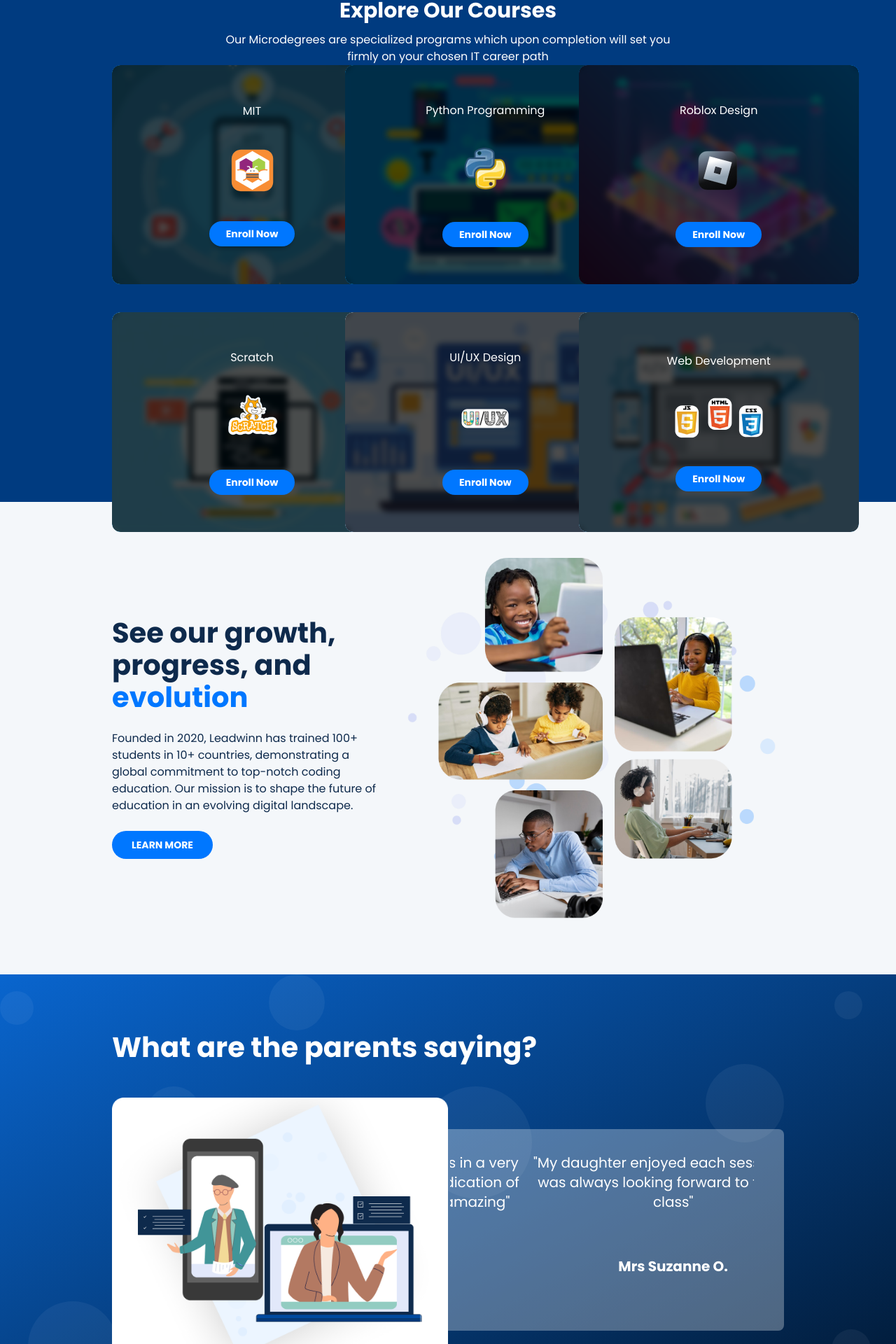
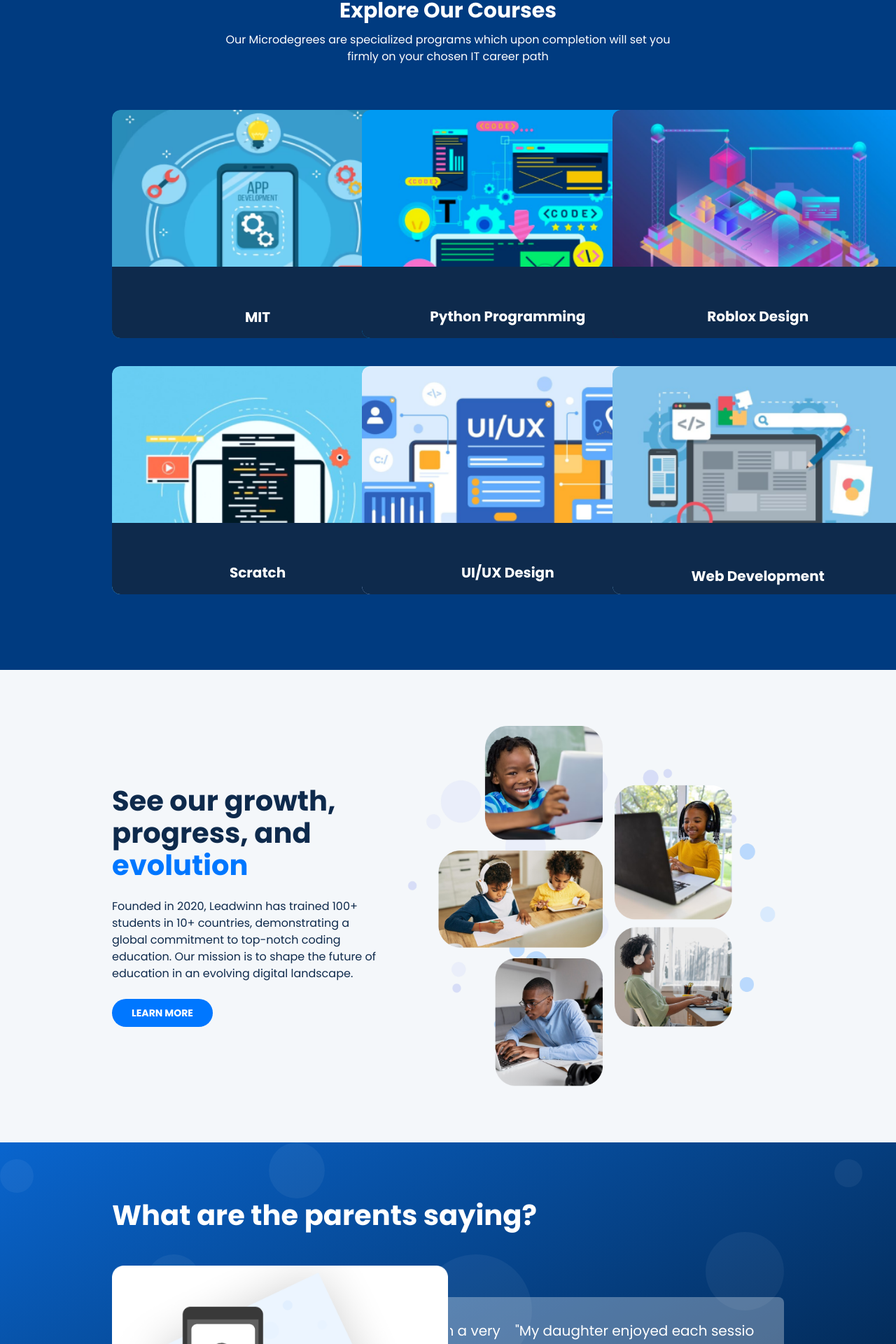
Before and after one commit to Adeleyeha-17/Leadwinn-Academy, a React (Vite) app: page / in a window 1280 px wide. Shown: the part 2363-4283 px from the top of the page at 70% size. Built offline with nearby package versions, Linux system fonts and the light colour scheme.

Commit message:
updated Courses component

```diff
--- a/src/components/Courses/Courses.tsx
+++ b/src/components/Courses/Courses.tsx
@@ -38,18 +38,18 @@ export const Courses = () => {
    ]
 
   return (
-    <div className="bg-footer-blue h-screen py-10 md:px-12 md:py-20 px-5 xl:px-40 lg:py-20 md:max-lg:max-w-6xl lg:max-xl:max-w-7xl mx-auto font-poppins">
-      <div className="text-center text-white">
+    <div className="bg-footer-blue h-[65rem] py-10 md:px-12 md:py-20 px-5 xl:px-40 lg:py-20 md:max-lg:max-w-6xl lg:max-xl:max-w-7xl mx-auto font-poppins">
+      <div className="text-center text-white mb-16">
          <h1 className="font-bold text-3xl mb-3">Explore Our Courses</h1>
          <h4 className="max-w-2xl mx-auto">Our Microdegrees are specialized programs which upon completion will set you firmly on your chosen IT career path</h4>
       </div>
 
-      <div className="grid grid-cols-3 gap-10">
+      <div className="grid grid-cols-3 gap-x-28 gap-y-10">
          {courses.map((data, index) => (
-            <div key={index} className="w-[25rem] relative mx-auto rounded-xl overflow-hidden">
-               <img src={data.img} alt={data.heading} className="w-[29rem] rounded-xl mx-auto" />
-               <div className="absolute top-0 bottom-0 right-0 left-0 flex flex-col justify-center items-center gap-10 bg-black bg-opacity-70 backdrop-blur-sm text-white rounded-xl">
-                  <h1>{data.heading}</h1>
+            <div key={index} className="w-[26rem] relative rounded-xl overflow-hidden">
+               <img src={data.img} alt={data.heading} className="w-full rounded-xl" />
+               <div className="absolute translate-y-56 hover:translate-y-0 transition ease-in-out duration-400 flex flex-col justify-center items-center gap-10 bg-courses bg-opacity-1 backdrop-blur-sm inset-0 text-white rounded-xl rounded-t-none">
+                  <h1 className="font-bold text-xl">{data.heading}</h1>
                   <img src={data.overlayImg} alt={data.heading} />
 
                   <Button path="" title="Enroll Now"/>
--- a/src/components/Faq/Faq.tsx
+++ b/src/components/Faq/Faq.tsx
@@ -32,7 +32,7 @@ export const Faq: React.FC = () => {
    ];
 
    return (
-      <div className="px-6 sm:px-10 md:px-20 lg:px-52 p-10 md:max-lg:max-w-6xl mx-auto font-poppins">
+      <div className="px-6 sm:px-10 md:px-20 lg:px-52 xl:px-64 p-10 md:max-lg:max-w-6xl mx-auto font-poppins">
         <h1 className="text-head-black font-bold text-base sm:text-xl lg:text-3xl xl:text-4xl mb-8 flex items-center justify-center">Frequency Asked Question
         </h1>
 
--- a/src/components/Growth/Growth.tsx
+++ b/src/components/Growth/Growth.tsx
@@ -4,7 +4,7 @@ export const Growth = () => {
   return (
    <div className="flex flex-col md:flex-row justify-between py-10 md:px-12 md:py-20 px-5 xl:px-40 lg:py-20 md:max-lg:max-w-6xl lg:max-xl:max-w-7xl md:bg-[#F4F7FA] font-poppins">
     <div className="flex max-sm:flex-col md:justify-between md:items-center sm:w-full">
-      <div className="flex flex-col gap-4 lg:gap-6 text-head-black md:max-xl:w-3/5 xl:w-2/5 max-sm:mb-10">
+      <div className="flex flex-col gap-4 lg:gap-6 text-head-black md:w-2/5 max-sm:mb-10">
          <h1 className=" font-bold text-2xl sm:text-[1.875rem] lg:text-[2.5rem] sm:leading-9 lg:leading-[2.875rem] max-w-[20.625rem] sm:max-w-[23.75rem] lg:max-w-[31rem] max-sm:capitalize">See our growth, progress, and <span className="text-hero-blue">evolution</span></h1>
          <h4 className="text-[0.8125rem] lg:text-base max-w-[23.125rem] lg:max-w-[28rem]">Founded in 2020, Leadwinn has trained 100+ students in 10+ countries, demonstrating a global commitment to top-notch coding education. Our mission is to shape the future of education in an evolving digital landscape.</h4>
 
@@ -12,7 +12,7 @@ export const Growth = () => {
 
       </div>
 
-      <div className="md:max-xl:w-3/6 xl:w-3/5">
+      <div className="md:w-3/5">
          <img src="./growth.png" alt="growth image" className="max-w-full w-full"/>
       </div>
     </div>
--- a/tailwind.config.js
+++ b/tailwind.config.js
@@ -27,6 +27,7 @@ export default {
         "home-gra-2" : "#2587F7",
         "test-gra" : "#0965CE",
         "test-gra-2" : "#01152C",
+        "courses" : "#0E2A4C"
       },
       backgroundImage: {
         "desktop" : "url(/desktop.png)",
```
